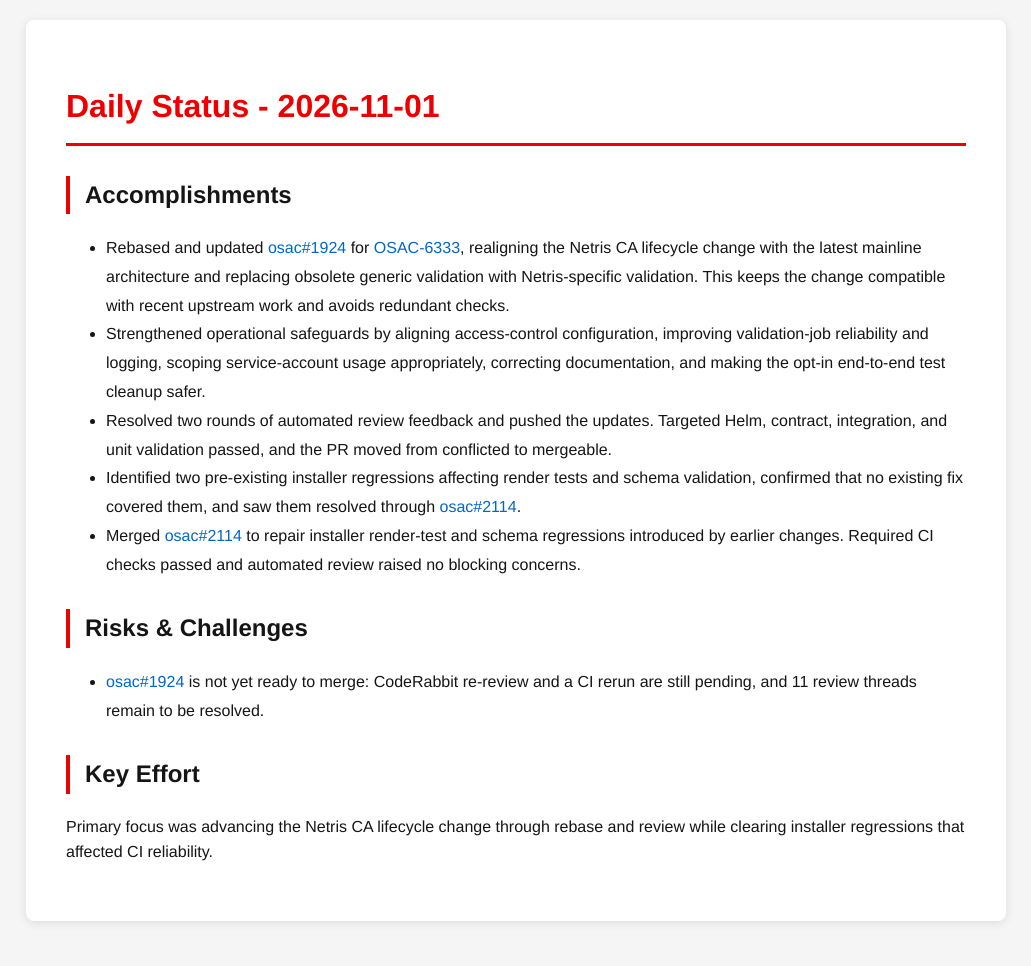
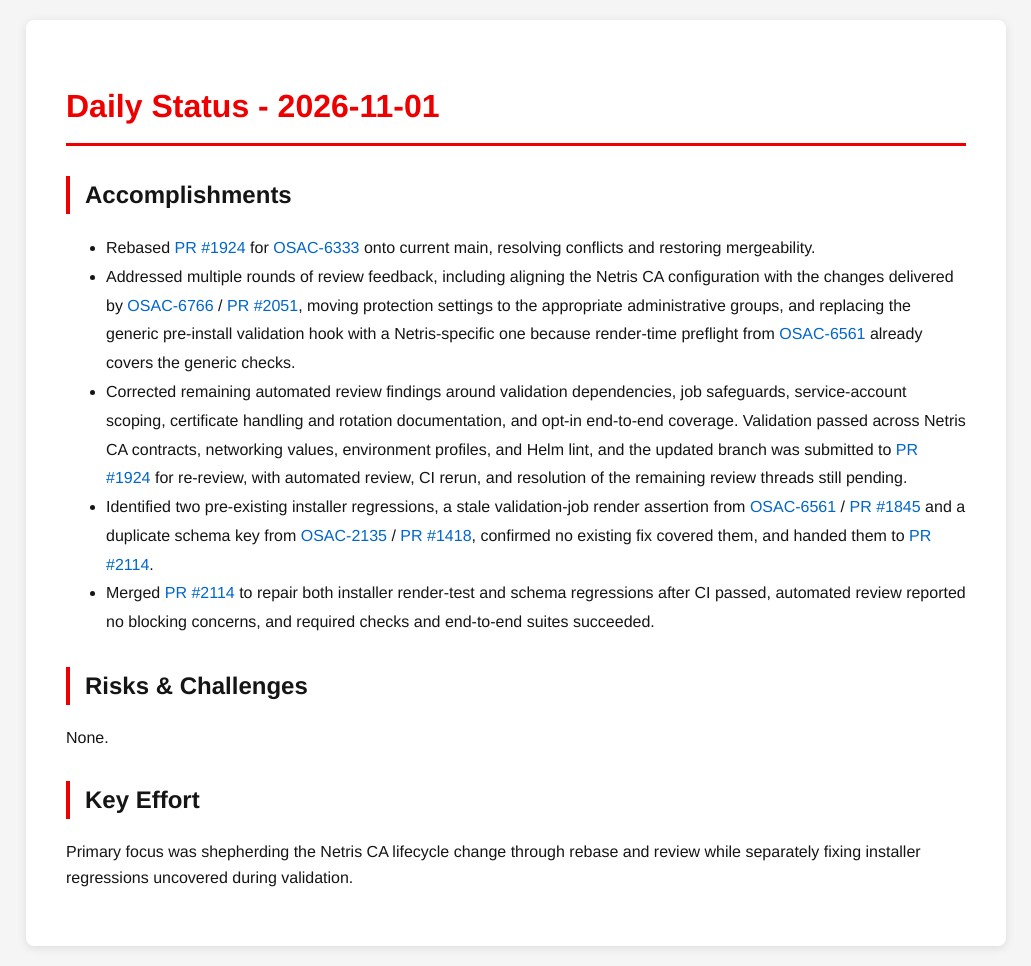
Before and after one commit to tzvatot/daily-status, a Jekyll site: the page built from 2026-11-01.md, in a window 1280 px wide. Shown: the whole page, without its empty margins (124-1155 px from the left). Built offline with Jekyll 4.4.1, drawn with Linux system fonts in a browser that asks for light colours; before the commit the page ends 941 px from its top, so only the background shows below that.

Commit message:
Daily status update - 2026-11-01

```diff
--- a/2026-11-01.md
+++ b/2026-11-01.md
@@ -7,14 +7,14 @@ date: 2026-11-01
 # Daily Status - 2026-11-01
 
 ## Accomplishments
-- Rebased and updated [osac#1924](https://github.com/osac-project/osac/pull/1924) for [OSAC-6333](https://redhat.atlassian.net/browse/OSAC-6333), realigning the Netris CA lifecycle change with the latest mainline architecture and replacing obsolete generic validation with Netris-specific validation. This keeps the change compatible with recent upstream work and avoids redundant checks.
-- Strengthened operational safeguards by aligning access-control configuration, improving validation-job reliability and logging, scoping service-account usage appropriately, correcting documentation, and making the opt-in end-to-end test cleanup safer.
-- Resolved two rounds of automated review feedback and pushed the updates. Targeted Helm, contract, integration, and unit validation passed, and the PR moved from conflicted to mergeable.
-- Identified two pre-existing installer regressions affecting render tests and schema validation, confirmed that no existing fix covered them, and saw them resolved through [osac#2114](https://github.com/osac-project/osac/pull/2114).
-- Merged [osac#2114](https://github.com/osac-project/osac/pull/2114) to repair installer render-test and schema regressions introduced by earlier changes. Required CI checks passed and automated review raised no blocking concerns.
+- Rebased [PR #1924](https://github.com/osac-project/osac/pull/1924) for [OSAC-6333](https://redhat.atlassian.net/browse/OSAC-6333) onto current main, resolving conflicts and restoring mergeability.
+- Addressed multiple rounds of review feedback, including aligning the Netris CA configuration with the changes delivered by [OSAC-6766](https://redhat.atlassian.net/browse/OSAC-6766) / [PR #2051](https://github.com/osac-project/osac/pull/2051), moving protection settings to the appropriate administrative groups, and replacing the generic pre-install validation hook with a Netris-specific one because render-time preflight from [OSAC-6561](https://redhat.atlassian.net/browse/OSAC-6561) already covers the generic checks.
+- Corrected remaining automated review findings around validation dependencies, job safeguards, service-account scoping, certificate handling and rotation documentation, and opt-in end-to-end coverage. Validation passed across Netris CA contracts, networking values, environment profiles, and Helm lint, and the updated branch was submitted to [PR #1924](https://github.com/osac-project/osac/pull/1924) for re-review, with automated review, CI rerun, and resolution of the remaining review threads still pending.
+- Identified two pre-existing installer regressions, a stale validation-job render assertion from [OSAC-6561](https://redhat.atlassian.net/browse/OSAC-6561) / [PR #1845](https://github.com/osac-project/osac/pull/1845) and a duplicate schema key from [OSAC-2135](https://redhat.atlassian.net/browse/OSAC-2135) / [PR #1418](https://github.com/osac-project/osac/pull/1418), confirmed no existing fix covered them, and handed them to [PR #2114](https://github.com/osac-project/osac/pull/2114).
+- Merged [PR #2114](https://github.com/osac-project/osac/pull/2114) to repair both installer render-test and schema regressions after CI passed, automated review reported no blocking concerns, and required checks and end-to-end suites succeeded.
 
 ## Risks & Challenges
-- [osac#1924](https://github.com/osac-project/osac/pull/1924) is not yet ready to merge: CodeRabbit re-review and a CI rerun are still pending, and 11 review threads remain to be resolved.
+None.
 
 ## Key Effort
-Primary focus was advancing the Netris CA lifecycle change through rebase and review while clearing installer regressions that affected CI reliability.
+Primary focus was shepherding the Netris CA lifecycle change through rebase and review while separately fixing installer regressions uncovered during validation.
```
